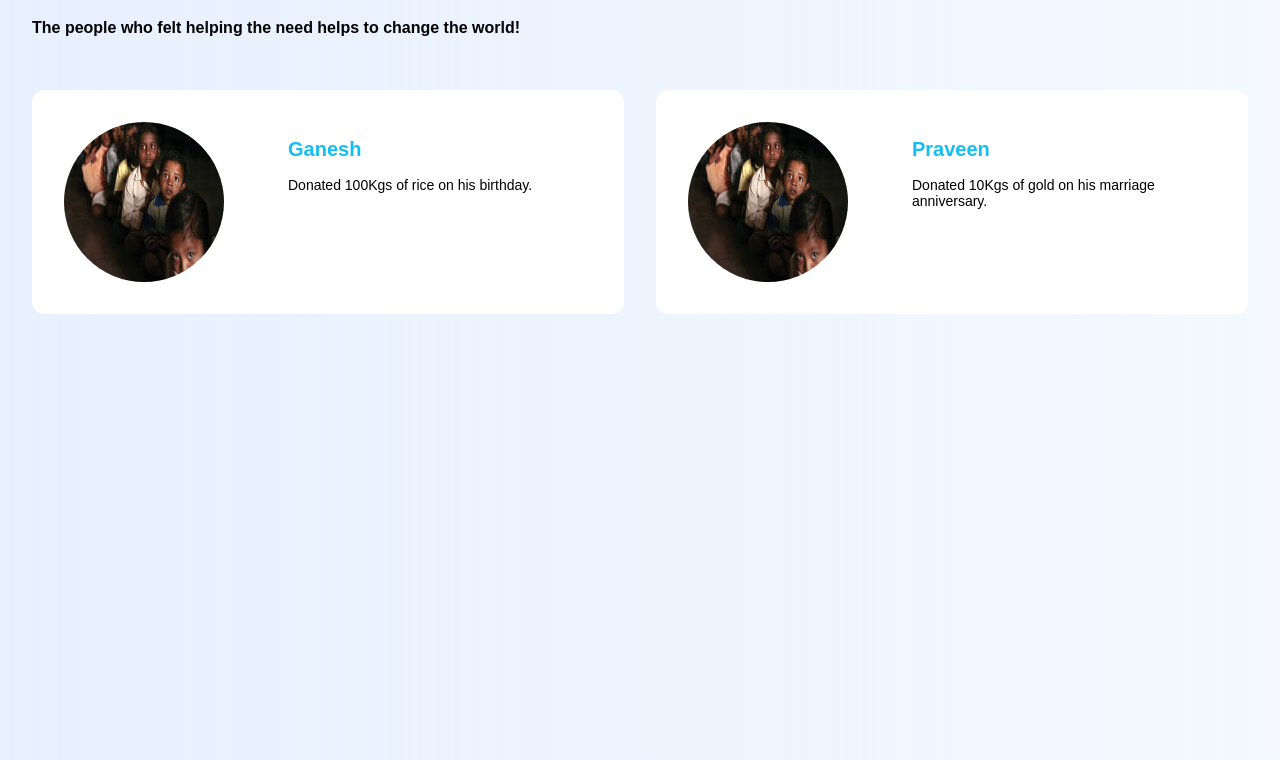
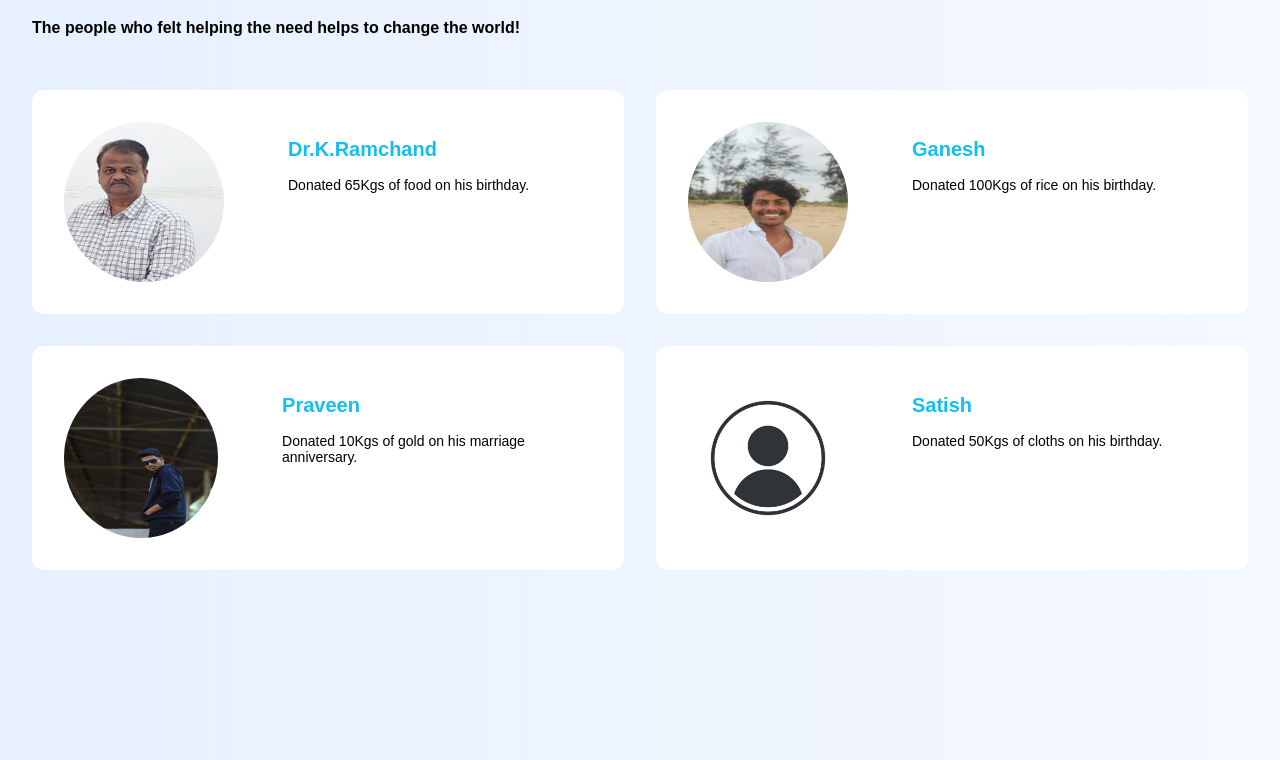
Before and after one commit to Narendra-kumar34/helpingHands, a plain HTML site: page ourDonors.html in a window 1280 px wide. Shown: the part 61-821 px from the top of the page. Drawn offline with Linux system fonts and the light colour scheme.

Commit message:
adjusted images

```diff
--- a/ourDonors.html
+++ b/ourDonors.html
@@ -9,20 +9,40 @@
   </head>
   <body class="donorBody">
     <h1 class="donorHeading">Meet our Donors</h1>
-    <h4 class="donorHeading">The people who felt helping the need helps to change the world!</h4>
+    <h4 class="donorHeading">
+      The people who felt helping the need helps to change the world!
+    </h4>
     <div class="donorsWrapper">
       <div class="donorBox">
-            <img src="pic2.jpg" alt="donor1" class="donorImage" />
+        <img src="RamChandSirPic.jpg" alt="donor1" class="donorImage" />
+        <div class="donorContent">
+          <div class="donorTitle">Dr.K.Ramchand</div>
+          <div class="donorReason">Donated 65Kgs of food on his birthday.</div>
+        </div>
+      </div>
+      <div class="donorBox">
+        <img src="ganeshPic.jpg" alt="donor1" class="donorImage" />
         <div class="donorContent">
           <div class="donorTitle">Ganesh</div>
           <div class="donorReason">Donated 100Kgs of rice on his birthday.</div>
         </div>
       </div>
       <div class="donorBox">
-            <img src="pic2.jpg" alt="donor1" class="donorImage" />
+        <img src="praveenPic.jpg" alt="donor1" class="donorImage" />
         <div class="donorContent">
           <div class="donorTitle">Praveen</div>
-                <div class="donorReason">Donated 10Kgs of gold on his marriage anniversary.</div>
+          <div class="donorReason">
+            Donated 10Kgs of gold on his marriage anniversary.
+          </div>
+        </div>
+      </div>
+      <div class="donorBox">
+        <img src="satishPic.jpg" alt="donor1" class="donorImage" />
+        <div class="donorContent">
+          <div class="donorTitle">Satish</div>
+          <div class="donorReason">
+            Donated 50Kgs of cloths on his birthday.
+          </div>
         </div>
       </div>
     </div>
```
Also changed, not shown: RamChandSirPic.jpg (added), ganeshPic.jpg (added), praveenPic.jpg (added), satishPic.jpg (added). Lines whose indentation alone changed are shown as unchanged.
